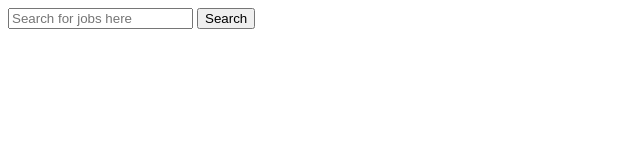
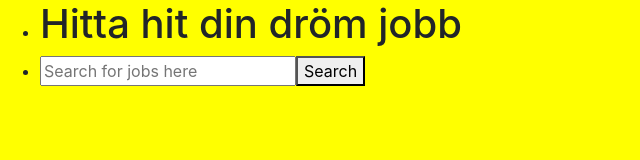
Before and after one commit to ariviegea/Arbetsmetodik---Jobbapp, a plain HTML site: page index.html in a window 1280 px wide. Shown: the whole page, without its empty margins (0-640 px from the left). Drawn offline with nearby package versions, Linux system fonts and the light colour scheme; no server answers.

Commit message:
Add style
Html header style

```diff
--- a/css/style.css
+++ b/css/style.css
@@ -0,0 +1,5 @@
+body{
+    margin:0px;
+    padding:0px;
+    background-color:yellow;
+}
--- a/index.html
+++ b/index.html
@@ -4,16 +4,32 @@
     <meta charset="UTF-8">
     <meta name="viewport" content="width=device-width, initial-scale=1.0">
     <meta http-equiv="X-UA-Compatible" content="ie=edge">
+    <link rel="stylesheet" href="https://maxcdn.bootstrapcdn.com/bootstrap/4.0.0/css/bootstrap.min.css" integrity="sha384-Gn5384xqQ1aoWXA+058RXPxPg6fy4IWvTNh0E263XmFcJlSAwiGgFAW/dAiS6JXm" crossorigin="anonymous">
     <link rel="stylesheet" href="css/style.css">
     <title>Look for jobs</title>
 </head>
+<!-- <style>
+    body{
+    margin:0px;
+    padding:0px;
+    background-color:yellow;
+}
+</style> -->
 <body>
-    <header></header>
+    <header>
+         <div class="search-nav">
+            <ul>
+                <li><h1>Hitta hit din dröm jobb</h1></li>
+                <li>
+                        <form>
+                                <input id="searchInput" type="text" placeholder="Search for jobs here"><button id="searchButton">Search</button>
+                        </form>
+                </li>
+            </ul>
+        </div>
+    </header>
 
-    <form>
-        <input id="searchInput" type="text" placeholder="Search for jobs here">
-        <button id="searchButton">Search</button>
-    </form>
+
 
     <div id="searchResults">
         <!--Generated with JS-->
@@ -24,5 +40,9 @@
     </div>
 
     <script src="js/main.js"></script>
+    <!-- jQuery first, then Popper.js, then Bootstrap JS -->
+    <script src="https://code.jquery.com/jquery-3.2.1.slim.min.js" integrity="sha384-KJ3o2DKtIkvYIK3UENzmM7KCkRr/rE9/Qpg6aAZGJwFDMVNA/GpGFF93hXpG5KkN" crossorigin="anonymous"></script>
+    <script src="https://cdnjs.cloudflare.com/ajax/libs/popper.js/1.12.9/umd/popper.min.js" integrity="sha384-ApNbgh9B+Y1QKtv3Rn7W3mgPxhU9K/ScQsAP7hUibX39j7fakFPskvXusvfa0b4Q" crossorigin="anonymous"></script>
+    <script src="https://maxcdn.bootstrapcdn.com/bootstrap/4.0.0/js/bootstrap.min.js" integrity="sha384-JZR6Spejh4U02d8jOt6vLEHfe/JQGiRRSQQxSfFWpi1MquVdAyjUar5+76PVCmYl" crossorigin="anonymous"></script>
 </body>
 </html>
```
